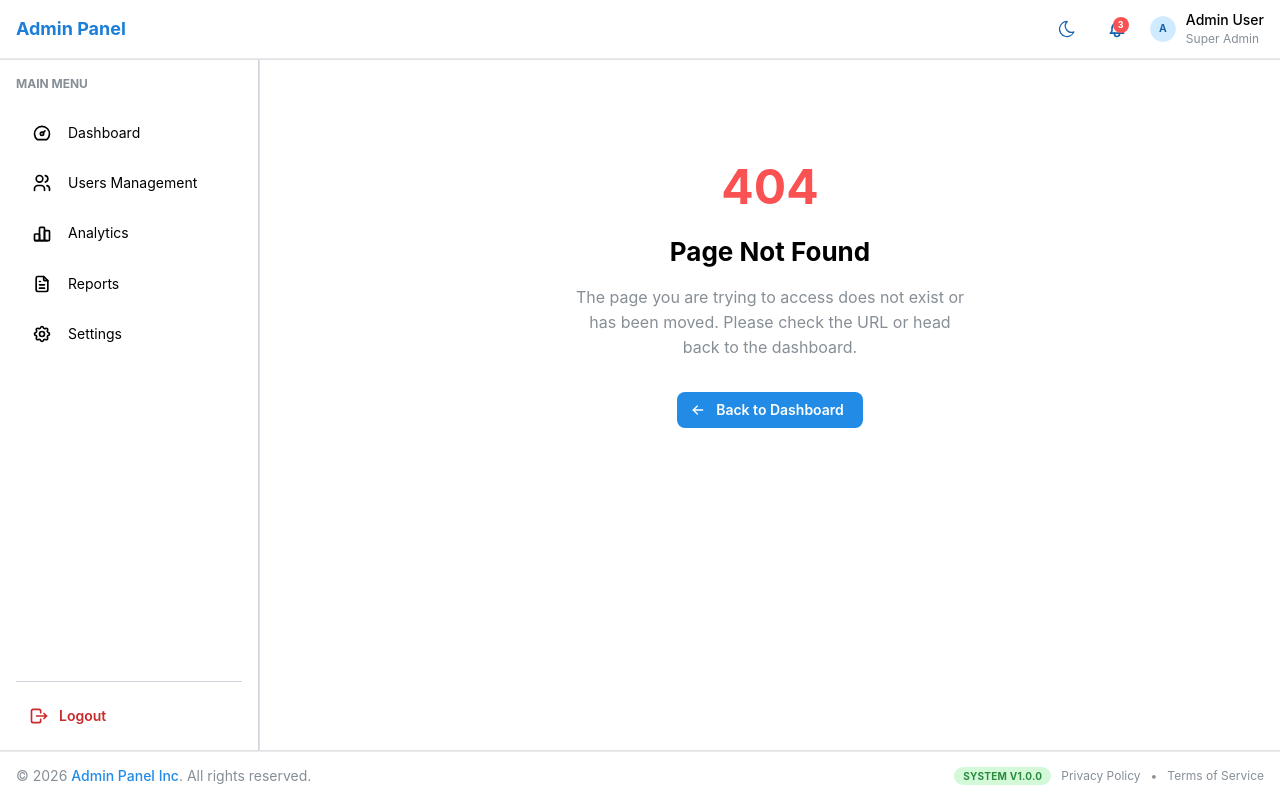
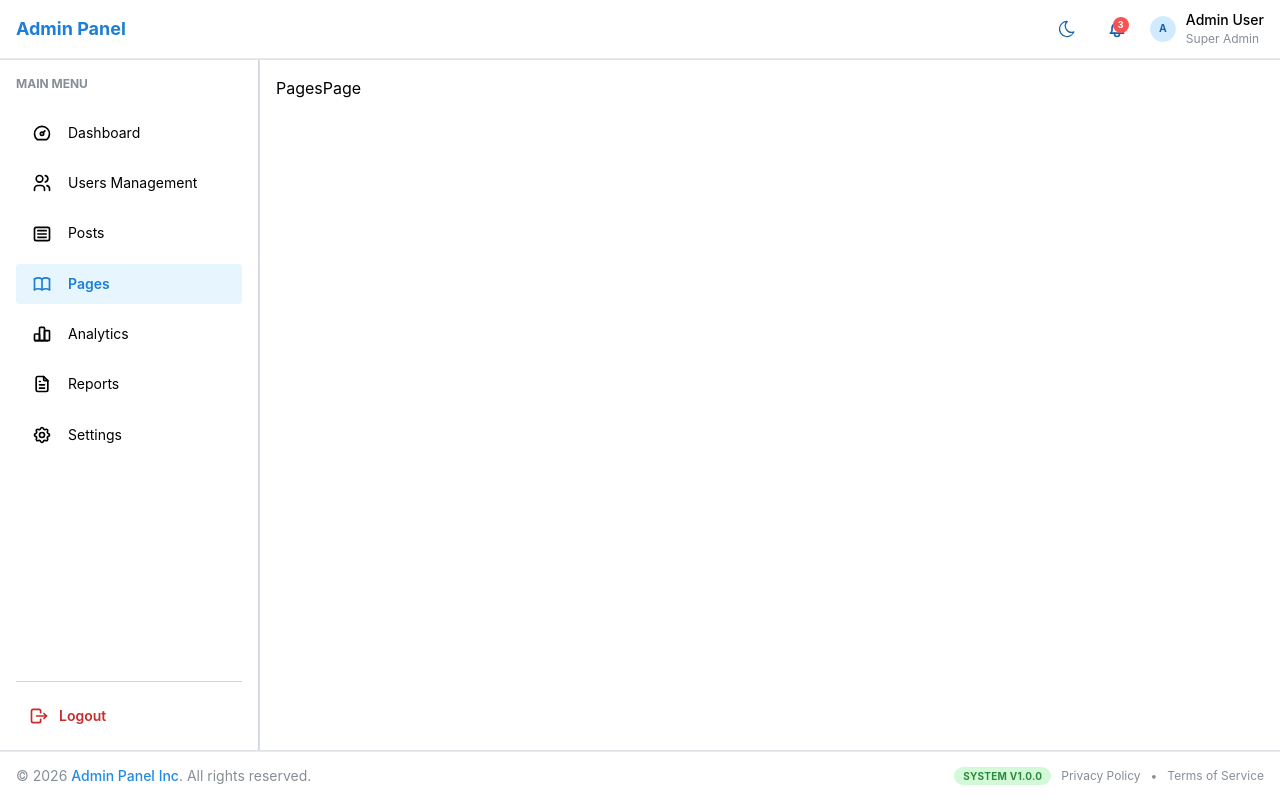
Before and after one commit to CheSubhro/MantineUIAdminPanel, a React (Vite) app: page /pages in a window 1280 px wide. Built offline with nearby package versions, Linux system fonts and the light colour scheme.

Commit message:
feat(sidebar): update menu items with proper icons for posts and pages

```diff
--- a/src/components/layout/Sidebar/Sidebar.jsx
+++ b/src/components/layout/Sidebar/Sidebar.jsx
@@ -6,7 +6,9 @@ import {
     IconSettings,
     IconLogout,
     IconFileText,
-    IconChartBar
+    IconChartBar,
+    IconArticle,
+    IconBook
 } from '@tabler/icons-react';
 import { Tooltip, Button } from '../../common/index';
 import { useLocation, useNavigate } from 'react-router-dom';
@@ -19,6 +21,8 @@ export default function Sidebar({ onLogout }) {
     const menuItems = [
         { id: 'dashboard', label: 'Dashboard', path: '/dashboard', icon: IconDashboard },
         { id: 'users', label: 'Users Management', path: '/users', icon: IconUsers },
+        { id: 'posts', label: 'Posts', path: '/posts', icon: IconArticle },
+        { id: 'pages', label: 'Pages', path: '/pages', icon: IconBook },
         { id: 'analytics', label: 'Analytics', path: '/analytics', icon: IconChartBar },
         { id: 'reports', label: 'Reports', path: '/reports', icon: IconFileText },
         { id: 'settings', label: 'Settings', path: '/settings', icon: IconSettings },
--- /dev/null
+++ b/src/pages/PagesPage.jsx
@@ -0,0 +1,10 @@
+
+import React from 'react'
+
+const PagesPage = () => {
+    return (
+        <div>PagesPage</div>
+    )
+}
+
+export default PagesPage
--- /dev/null
+++ b/src/pages/PostsPage.jsx
@@ -0,0 +1,10 @@
+
+import React from 'react'
+
+const PostsPage = () => {
+    return (
+        <div>PostsPage</div>
+    )
+}
+
+export default PostsPage
--- a/src/routes/AppRoutes.jsx
+++ b/src/routes/AppRoutes.jsx
@@ -5,6 +5,8 @@ import { Title, Text, Container } from '@mantine/core';
 
 import DashboardPage from '../pages/DashboardPage';
 import UsersPage from '../pages/UsersPage';
+import PostsPage from '../pages/PostsPage';
+import PagesPage from '../pages/PagesPage';
 import AnalyticsPage from '../pages/AnalyticsPage';
 import ReportsPage from '../pages/ReportsPage';
 import SettingsPage from '../pages/SettingsPage';
@@ -17,6 +19,8 @@ export default function AppRoutes() {
 
             <Route path="/dashboard" element={<DashboardPage />} />
             <Route path="/users" element={<UsersPage />} />
+            <Route path="/posts" element={<PostsPage />} />
+            <Route path="/pages" element={<PagesPage />} />
             <Route path="/analytics" element={<AnalyticsPage />} />
             <Route path="/reports" element={<ReportsPage />} />
             <Route path="/settings" element={<SettingsPage />} />
```
